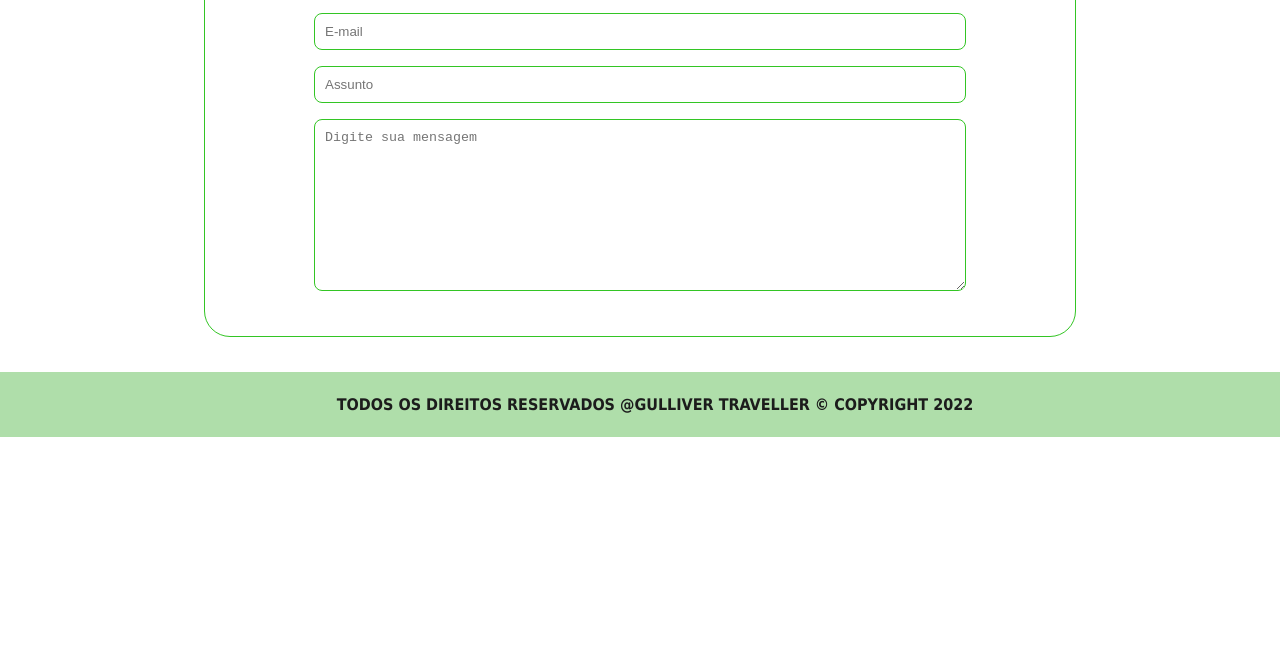
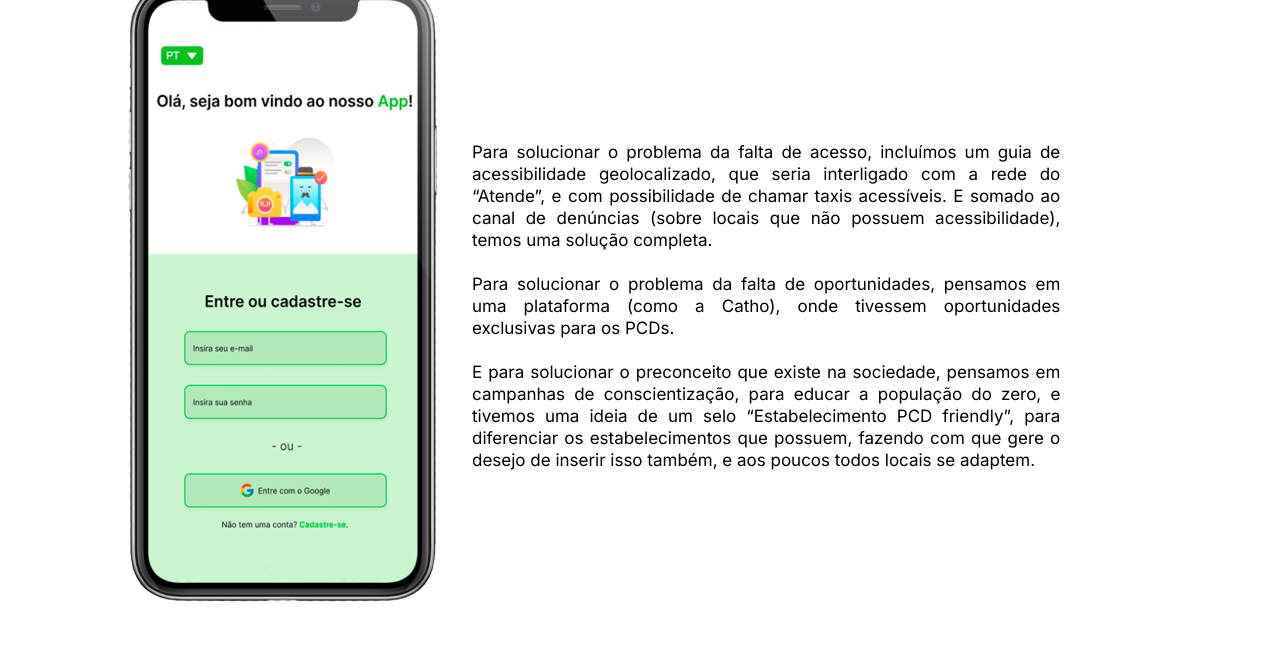
Before and after one commit to namartiinss/access-for-all-mobility, a plain HTML site: page index.html in a window 1280 px wide. Shown: the part 1905-2563 px from the top of the page. Before the commit the page ends 2342 px from the top, so only its background shows below. Drawn offline with Linux system fonts and the light colour scheme.

Commit message:
update section mockup

```diff
--- a/index.html
+++ b/index.html
@@ -96,7 +96,8 @@
             </p>
             <br><br>
             <p>
-                5- <span>Saúde Acessível</span> transporta pacientes em São Bernardo do Campo O aplicativo oferece locomoção aos
+                5- <span>Saúde Acessível</span> transporta pacientes em São Bernardo do Campo O aplicativo oferece
+                locomoção aos
                 pacientes com mobilidade reduzida ou nula ou aqueles em hemodiálise até o destino de tratamento na rede
                 municipal, no ABC Paulista. O Saúde Acessível foi lançado em setembro de 2021 pela prefeitura e está
                 disponível, de forma gratuita, nas plataformas iOS e Android. Para ter acesso ao serviço, os pacientes
@@ -109,8 +110,31 @@
         </div>
     </section>
     <section>
+        <div class="container_mobile">
             <div class="integration">
-
+                <h3>PROPOSTA DE SOLUÇÃO <span>ACCESS FOR ALL</span>:</h3>
+            </div>
+                <div class="mockup">
+                    <img src="./img/mockup_mobile.png" alt="Mockup de celular">
+                    <div class="paragraph">
+                        <p>Para solucionar o problema da falta de acesso, incluímos um guia de acessibilidade geolocalizado, que
+                            seria interligado com a rede do “Atende”, e com possibilidade de chamar taxis acessíveis. E somado
+                            ao
+                            canal de denúncias (sobre locais que não possuem acessibilidade), temos uma solução completa.
+                            <br><br>
+                            Para solucionar o problema da falta de oportunidades, pensamos em uma plataforma (como a Catho),
+                            onde
+                            tivessem oportunidades exclusivas para os PCDs.
+                            <br><br>
+                            E para solucionar o preconceito que existe na sociedade, pensamos em campanhas de
+                            conscientização, para
+                            educar a população do zero, e tivemos uma ideia de um selo “Estabelecimento PCD friendly”, para
+                            diferenciar os estabelecimentos que possuem, fazendo com que gere o desejo de inserir isso
+                            também, e aos
+                            poucos todos locais se adaptem.
+                        </p>
+                    </div>
+                </div>
         </div>
     </section>
     <section>
@@ -122,7 +146,8 @@
             <div class="form-content">
                 <input placeholder="E-mail" name="email" id="txtemail" type="email">
                 <input placeholder="Assunto" name="txt" id="text" type="text">
-                <textarea placeholder="Digite sua mensagem" name="textarea" id="txt"  type="textarea" cols="30" rows="10"></textarea>
+                <textarea placeholder="Digite sua mensagem" name="textarea" id="txt" type="textarea" cols="30"
+                    rows="10"></textarea>
             </div>
         </div>
     </section>
--- a/style.css
+++ b/style.css
@@ -150,6 +150,55 @@
     cursor: pointer;
 }
 
+.container_mobile {
+    max-width: 1200px;
+    width: 100%;
+    margin-top: 40px;
+    display: flex;
+    align-items: center;
+    flex-direction: column;
+}
+
+.integration h3 {
+    font-family: 'Tahoma';
+    font-style: normal;
+    font-weight: 700;
+    font-size: 25px;
+    line-height: 30px;
+    color: #000000;
+}
+
+.integration span {
+    color: #33C524;
+}
+
+.mockup {
+    display: flex;
+    padding: 45px;
+}
+
+.mockup p {
+    padding-top: 24px;
+    font-family: 'Inter';
+    font-style: normal;
+    font-weight: 400;
+    font-size: 17px;
+    line-height: 22px;
+    text-align: justify;
+    color: #000000;
+}
+
+.mockup img {
+    margin: 0;
+}
+
+.paragraph {
+    width: 53%;
+    margin: 0;
+    display: flex;
+    align-items: center;
+}
+
 .form {
     max-width: 780px;
     width: 100%;
@@ -172,7 +221,7 @@
     color: #000000;
 }
 
-.form-content{
+.form-content {
     display: flex;
     flex-direction: column;
     gap: 16px;
@@ -180,14 +229,14 @@
 
 #txtemail,
 #text,
-#txt{
+#txt {
     width: 630px;
     padding: 10px;
     border: 1px solid #33C524;
     border-radius: 8px;
 }
 
-.footer{
+.footer {
     width: 100%;
     height: 35px;
     margin-top: 35px;
@@ -197,7 +246,7 @@
     align-items: center;
 }
 
-.footer h4{
+.footer h4 {
     font-family: 'tahoma';
     font-weight: 600;
     text-align: center;
```
Also changed, not shown: img/mockup_mobile.png (added). Lines whose indentation alone changed are shown as unchanged.
